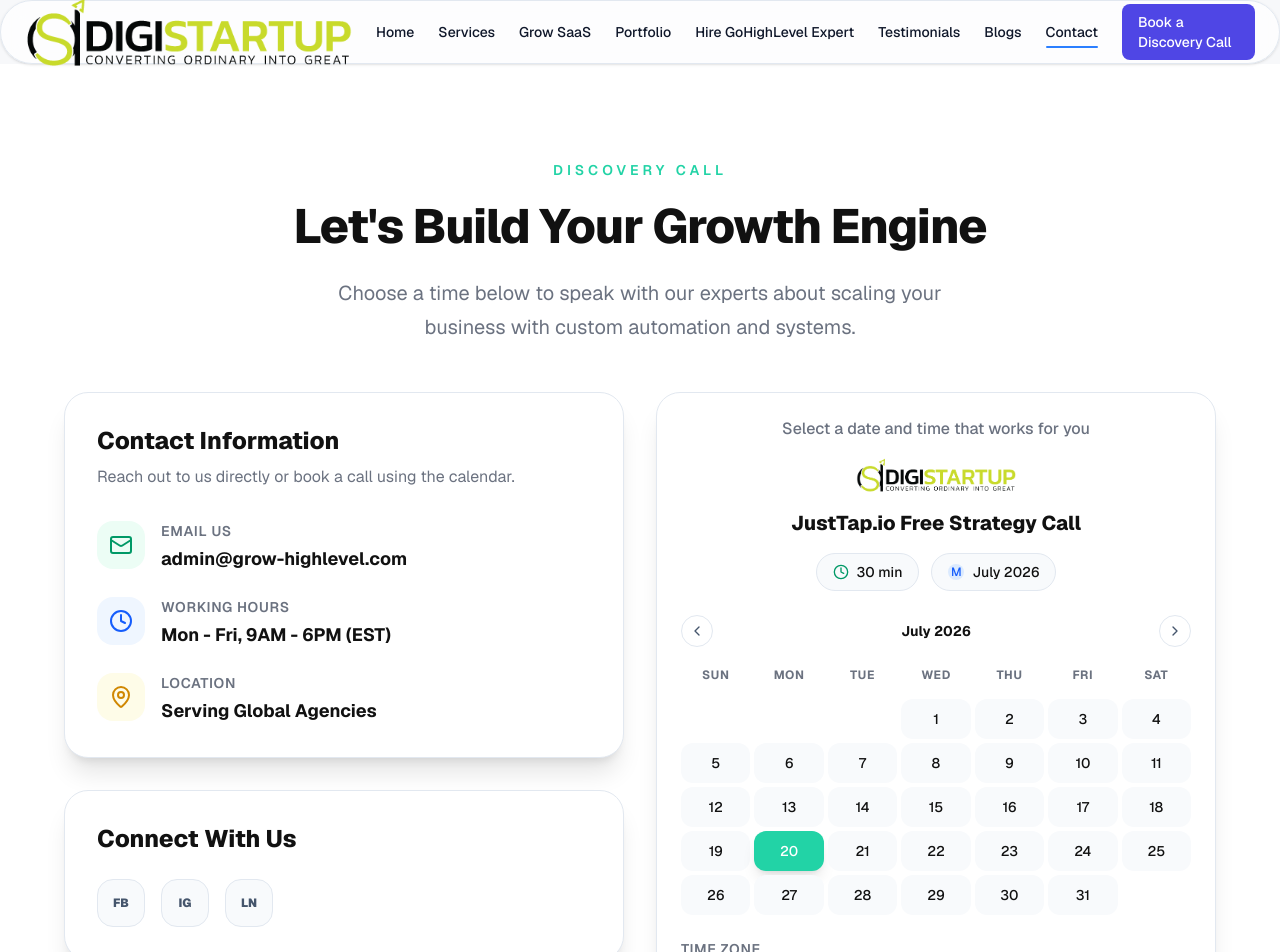
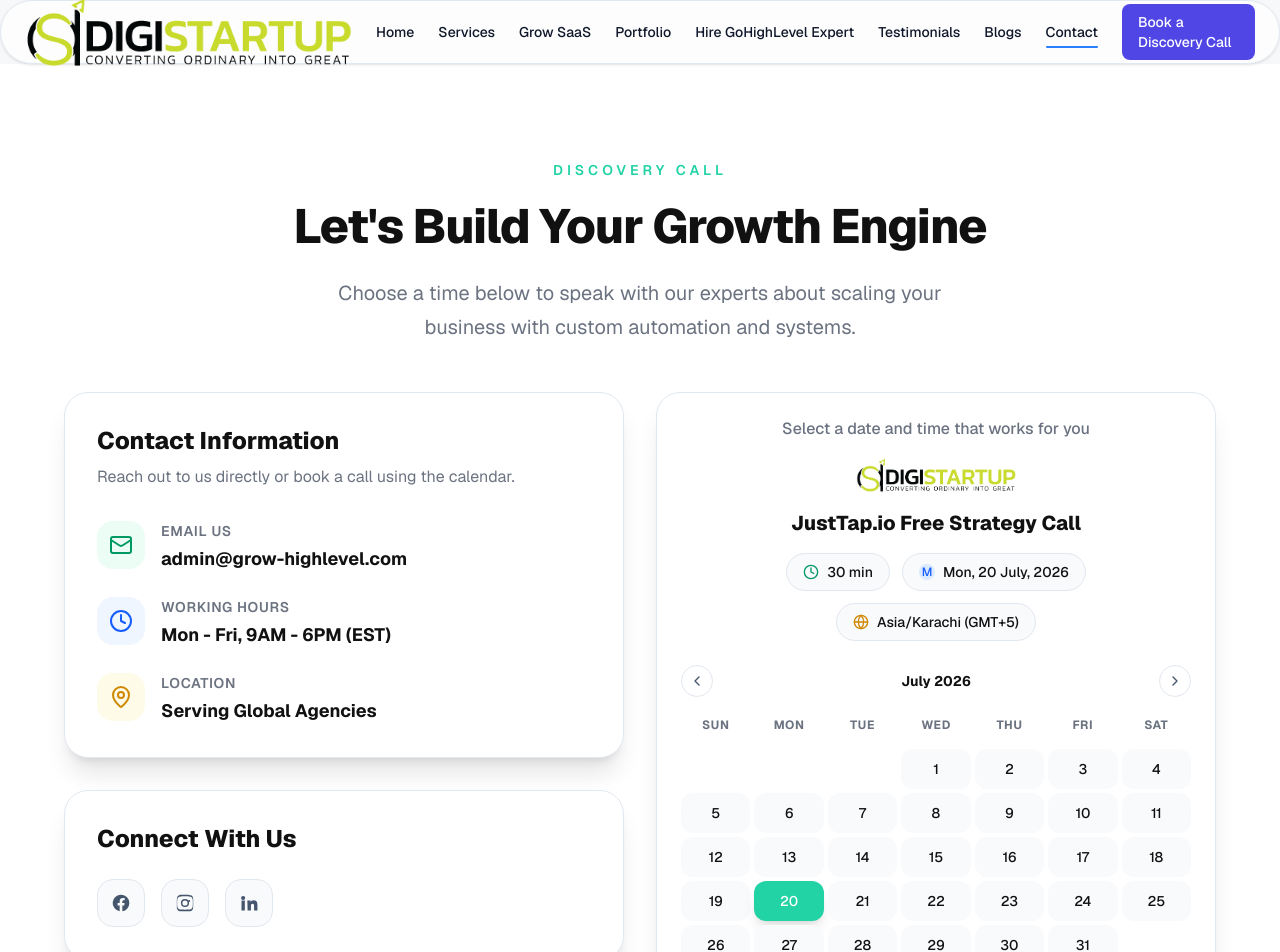
Before and after one commit to Muhammadkashifsaeed/heighlevel, a Next.js app: page /contact in a window 1280 px wide. Shown: the top 952 px of the page. Built offline with nearby package versions, Linux system fonts and the light colour scheme.

Commit message:
fix contact page: social icons, heading, date, timezone, calendar nav

```diff
--- a/src/app/components/sections/DiscoveryCall.tsx
+++ b/src/app/components/sections/DiscoveryCall.tsx
@@ -14,6 +14,30 @@ import {
   ChevronLeft,
   ChevronRight,
 } from "lucide-react";
+
+function FacebookIcon({ className }: { className?: string }) {
+  return (
+    <svg viewBox="0 0 24 24" fill="currentColor" className={className} aria-hidden="true">
+      <path d="M22 12a10 10 0 1 0-11.6 9.9v-7H7.9V12h2.5V9.8c0-2.5 1.5-3.9 3.8-3.9 1.1 0 2.2.2 2.2.2v2.5h-1.2c-1.2 0-1.6.8-1.6 1.6V12h2.7l-.4 2.9h-2.3v7A10 10 0 0 0 22 12z" />
+    </svg>
+  );
+}
+
+function LinkedinIcon({ className }: { className?: string }) {
+  return (
+    <svg viewBox="0 0 24 24" fill="currentColor" className={className} aria-hidden="true">
+      <path d="M4.98 3.5a2.5 2.5 0 1 1 0 5 2.5 2.5 0 0 1 0-5zM3 9h4v12H3zM10 9h3.8v1.7h.1c.5-.9 1.8-1.9 3.6-1.9 3.9 0 4.6 2.5 4.6 5.8V21h-4v-5.3c0-1.3 0-2.9-1.8-2.9s-2 1.4-2 2.8V21h-4z" />
+    </svg>
+  );
+}
+
+function InstagramIcon({ className }: { className?: string }) {
+  return (
+    <svg viewBox="0 0 24 24" fill="currentColor" className={className} aria-hidden="true">
+      <path d="M12 2.2c3.2 0 3.6 0 4.9.1 1.2.1 1.8.3 2.2.4.6.2 1 .5 1.4.9.4.4.7.8.9 1.4.2.4.4 1 .4 2.2.1 1.3.1 1.7.1 4.9s0 3.6-.1 4.9c-.1 1.2-.3 1.8-.4 2.2-.2.6-.5 1-.9 1.4-.4.4-.8.7-1.4.9-.4.2-1 .4-2.2.4-1.3.1-1.7.1-4.9.1s-3.6 0-4.9-.1c-1.2-.1-1.8-.3-2.2-.4-.6-.2-1-.5-1.4-.9-.4-.4-.7-.8-.9-1.4-.2-.4-.4-1-.4-2.2C2.2 15.6 2.2 15.2 2.2 12s0-3.6.1-4.9c.1-1.2.3-1.8.4-2.2.2-.6.5-1 .9-1.4.4-.4.8-.7 1.4-.9.4-.2 1-.4 2.2-.4C8.4 2.2 8.8 2.2 12 2.2zm0 1.8c-3.1 0-3.5 0-4.7.1-1.1.1-1.7.2-2.1.4-.5.2-.9.4-1.3.8-.4.4-.6.8-.8 1.3-.2.4-.3 1-.4 2.1C2.6 9.9 2.6 10.3 2.6 12s0 2.1.1 3.3c.1 1.1.2 1.7.4 2.1.2.5.4.9.8 1.3.4.4.8.6 1.3.8.4.2 1 .3 2.1.4 1.2.1 1.6.1 4.7.1s3.5 0 4.7-.1c1.1-.1 1.7-.2 2.1-.4.5-.2.9-.4 1.3-.8.4-.4.6-.8.8-1.3.2-.4.3-1 .4-2.1.1-1.2.1-1.6.1-3.3s0-2.1-.1-3.3c-.1-1.1-.2-1.7-.4-2.1-.2-.5-.4-.9-.8-1.3-.4-.4-.8-.6-1.3-.8-.4-.2-1-.3-2.1-.4C15.5 4 15.1 4 12 4zm0 3.1a4.9 4.9 0 1 1 0 9.8 4.9 4.9 0 0 1 0-9.8zm0 1.8a3.1 3.1 0 1 0 0 6.2 3.1 3.1 0 0 0 0-6.2zm5.1-.6a1.1 1.1 0 1 1 0 2.3 1.1 1.1 0 0 1 0-2.3z" />
+    </svg>
+  );
+}
 
 const faqs = [
   {
@@ -47,7 +71,7 @@ const months = [
 ];
 
 const timeZones = [
-  "GMT+05:00 Asia/Multan (GMT+5)",
+  "GMT+05:00 Asia/Karachi (GMT+5)",
   "GMT+04:00 Asia/Dubai (GMT+4)",
   "GMT+03:00 Asia/Riyadh (GMT+3)",
   "GMT+00:00 Europe/London (GMT+0)",
@@ -56,10 +80,27 @@ const timeZones = [
   "GMT+08:00 Asia/Singapore (GMT+8)",
 ];
 
+const socials = [
+  {
+    Icon: FacebookIcon,
+    href: "https://facebook.com",
+    label: "Facebook",
+  },
+  {
+    Icon: InstagramIcon,
+    href: "https://instagram.com",
+    label: "Instagram",
+  },
+  {
+    Icon: LinkedinIcon,
+    href: "https://linkedin.com",
+    label: "LinkedIn",
+  },
+];
+
 export default function DiscoveryCall() {
   const today = useMemo(() => {
-    const d = new Date(2026, 6, 20);
-    return d;
+    return new Date(2026, 6, 20);
   }, []);
 
   const [currentMonth, setCurrentMonth] = useState(today.getMonth());
@@ -235,24 +276,18 @@ export default function DiscoveryCall() {
                 Connect With Us
               </h3>
               <div className="mt-6 flex gap-4">
-                <a
-                  href="#"
-                  className="flex h-12 w-12 items-center justify-center rounded-2xl border border-slate-200 bg-slate-50 text-slate-600 transition-all duration-300 hover:border-blue-600 hover:bg-blue-50 hover:text-blue-700"
-                >
-                  <span className="text-xs font-black">FB</span>
-                </a>
-                <a
-                  href="#"
-                  className="flex h-12 w-12 items-center justify-center rounded-2xl border border-slate-200 bg-slate-50 text-slate-600 transition-all duration-300 hover:border-pink-500 hover:bg-pink-50 hover:text-pink-600"
-                >
-                  <span className="text-xs font-black">IG</span>
-                </a>
-                <a
-                  href="#"
-                  className="flex h-12 w-12 items-center justify-center rounded-2xl border border-slate-200 bg-slate-50 text-slate-600 transition-all duration-300 hover:border-blue-700 hover:bg-blue-50 hover:text-blue-800"
-                >
-                  <span className="text-xs font-black">LN</span>
-                </a>
+                {socials.map(({ Icon, href, label }) => (
+                  <a
+                    key={label}
+                    href={href}
+                    target="_blank"
+                    rel="noopener noreferrer"
+                    aria-label={label}
+                    className="flex h-12 w-12 items-center justify-center rounded-2xl border border-slate-200 bg-slate-50 text-slate-600 transition-all duration-300 hover:border-blue-500 hover:bg-blue-50 hover:text-blue-600"
+                  >
+                    <Icon className="h-5 w-5" />
+                  </a>
+                ))}
               </div>
             </motion.div>
 
@@ -378,7 +413,11 @@ export default function DiscoveryCall() {
                     <span className="h-4 w-4 rounded-full bg-blue-100 text-center text-xs leading-4 text-blue-600">
                       M
                     </span>
-                    {months[currentMonth]} {currentYear}
+                    Mon, 20 July, 2026
+                  </div>
+                  <div className="flex items-center gap-2 rounded-full border border-slate-200 bg-slate-50 px-4 py-2 text-sm font-medium text-[#111111]">
+                    <Globe className="h-4 w-4 text-yellow-600" />
+                    Asia/Karachi (GMT+5)
                   </div>
                 </div>
               </div>
```
